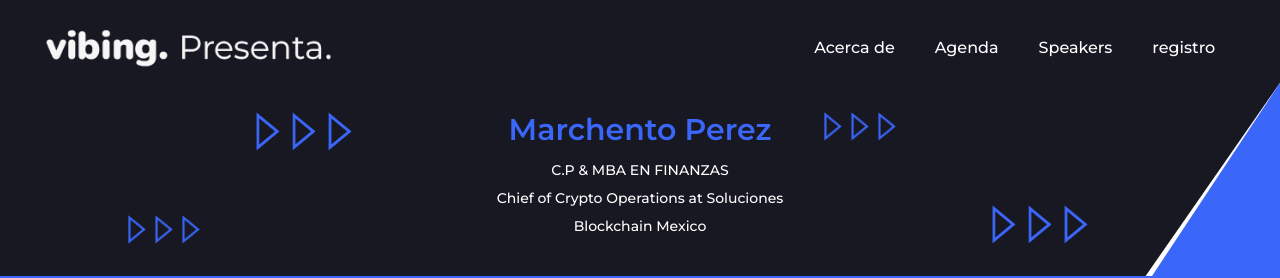
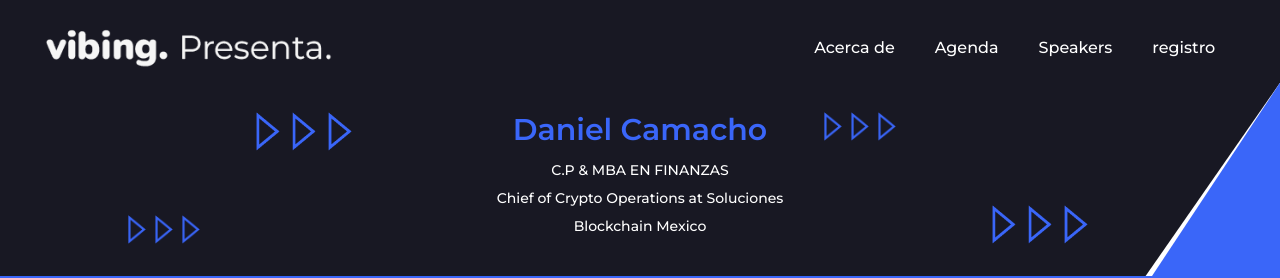
Before and after one commit to vibingstudio/futuro3-website, a Next.js app: page /speakers/1 in a window 1280 px wide. Shown: the top 278 px of the page. Built offline with nearby package versions, Linux system fonts and the light colour scheme.

Commit message:
info updated

```diff
--- a/components/common/Header.jsx
+++ b/components/common/Header.jsx
@@ -14,6 +14,7 @@ const Header = () => {
   const items = [
     {
       name: "Acerca de",
+      link: '/',
     },
     {
       name: "Agenda",
--- a/components/speakers/ScheduleTable.jsx
+++ b/components/speakers/ScheduleTable.jsx
@@ -26,7 +26,7 @@ export default function ScheduleTable() {
             <div className="grid grid-cols-scheduleTable scheduleTableContainer">
               <div className="p-6 relative arrowTableColumn">
                 <span className="bg-[#0266FD] w-full h-full absolute left-0 right-0 top-0 bottom-0 z-[-10]"></span>
-                <h2 className="font-semibold text-white text-4xl scheduleTitle">PONIENTE</h2>
+                <h2 className="font-semibold text-white text-4xl scheduleTitle">PONENTE</h2>
               </div>
               <div className="p-6 relative text-center eventTile">
                 <span className="bg-[#0266FD] w-full h-full absolute left-0 right-0 top-0 bottom-0 z-[-10]"></span>
--- a/data/dummySpeakers.js
+++ b/data/dummySpeakers.js
@@ -186,7 +186,7 @@ export const dummySpeakers = [
 export const speakers = [
   {
     id: 1,
-    name: "Marchento Perez",
+    name: "Daniel Camacho",
     image: speaker1,
     title: "La industria web3",
     titles: [
@@ -225,7 +225,7 @@ export const speakers = [
   },
   {
     id: 2,
-    name: "Marchento Perez",
+    name: "Enrique Berrueta",
     image: speaker2,
     title: "La industria web3",
     titles: ["FOUNDER AND CEO AT MICROBIT", "Socio co-fundador of wemerang"],
@@ -260,7 +260,7 @@ export const speakers = [
   },
   {
     id: 3,
-    name: "Marchento Perez",
+    name: "CESAR GAYTAN",
     image: speaker3,
     title: "La industria web3",
     titles: ["FOUNDER AND CEO AT KINDYNOS", "Socio co-fundador of bitmon"],
@@ -295,7 +295,7 @@ export const speakers = [
   },
   {
     id: 4,
-    name: "Marchento Perez",
+    name: "LUIS ENRIQUE CORREA",
     image: speaker4,
     title: "La industria web3",
     titles: ["FOUNDER AND CEO AT KINDYNOS", "Socio co-fundador of bitmon"],
@@ -330,7 +330,7 @@ export const speakers = [
   },
   {
     id: 5,
-    name: "Marchento Perez",
+    name: "LUIS ENRIQUE CORREA",
     image: speaker5,
     title: "La industria web3",
     titles: ["FOUNDER AND CEO AT KINDYNOS", "Socio co-fundador of bitmon"],
@@ -400,7 +400,7 @@ export const speakers = [
   },
   {
     id: 7,
-    name: "Marchento Perez",
+    name: "JORGE ANTONIO GALVAN",
     image: speaker7,
     title: "La industria web3",
     titles: ["FOUNDER AND CEO AT KINDYNOS", "Socio co-fundador of bitmon"],
```
